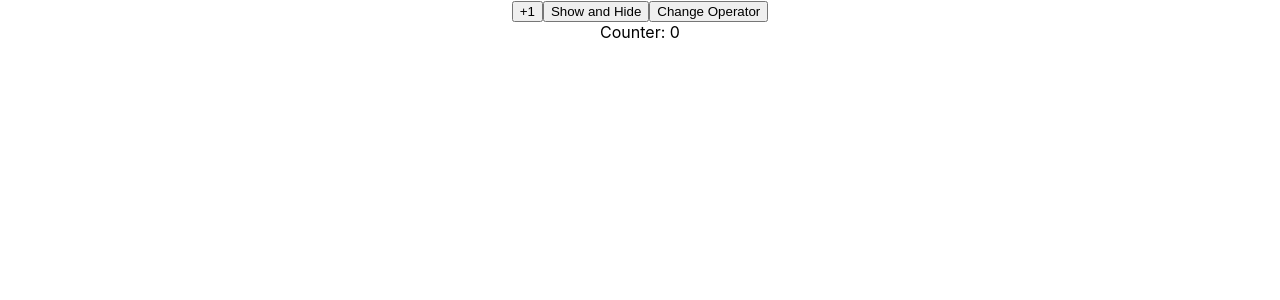
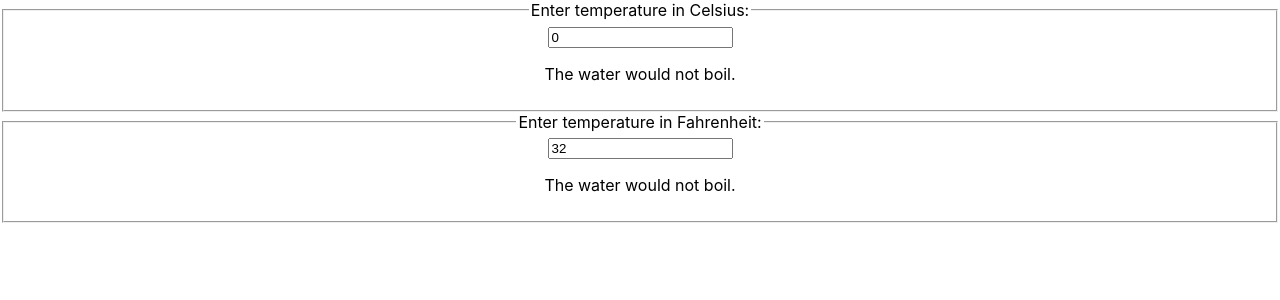
Before and after one commit to in-woong/zerobase, a React (Create React App) app in the folder lecture/react/example/my-app_CRA/: page / in a window 1280 px wide. Shown: the top 300 px of the page. Built offline with nearby package versions, Linux system fonts and the light colour scheme.

Commit message:
add 6.5/react/stateMore

```diff
--- a/lecture/react/example/my-app_CRA/src/App.js
+++ b/lecture/react/example/my-app_CRA/src/App.js
@@ -1,12 +1,14 @@
 import './App.css';
+import Calculator from './components/Calculator';
 import Counter from './components/Counter';
+import Counter2 from './components/Counter2';
 import Header from './components/Header';
 import Welcome from './components/Welcome';
 
 function App() {
   return (
     <div className='App'>
-      <Counter />
+      <Calculator />
     </div>
   );
 }
--- /dev/null
+++ b/lecture/react/example/my-app_CRA/src/components/BoilingVerdict.js
@@ -0,0 +1,17 @@
+import React from "react";
+
+export default function BoilingVerdict(props) {
+  // 섭씨
+  if (props.scale === "c") {
+    if (props.temperature >= 100) {
+      return <p>The water would boil.</p>;
+    }
+    return <p>The water would not boil.</p>;
+  }
+
+  // 화씨
+  if (props.temperature >= 212) {
+    return <p>The water would boil.</p>;
+  }
+  return <p>The water would not boil.</p>;
+}
--- /dev/null
+++ b/lecture/react/example/my-app_CRA/src/components/Calculator.js
@@ -0,0 +1,50 @@
+import React, { useState } from 'react';
+import BoilingVerdict from './BoilingVerdict';
+import TemperatureInput from './TemperatureInput';
+
+export default function Calculator() {
+  const [state, setState] = useState({
+    scale: 'c',
+    temperature: 0,
+  });
+
+  const handleTemperatureChange = (obj) => {
+    setState({ ...state, scale: obj.scale, temperature: obj.temperature });
+  };
+  const toCelsius = (fahrenheit) => {
+    return ((fahrenheit - 32) * 5) / 9;
+  };
+  const toFahrenheit = (celsius) => {
+    return (celsius * 9) / 5 + 32;
+  };
+
+  const tryConvert = (temperature, convert) => {
+    const input = parseFloat(temperature);
+    if (Number.isNaN(input)) {
+      return '';
+    }
+    const output = convert(input);
+    const rounded = Math.round(output * 1000) / 1000;
+    return rounded.toString();
+  };
+
+  const { scale, temperature } = state;
+  const celsius =
+    scale === 'f' ? tryConvert(temperature, toCelsius) : temperature;
+  const fahrenheit = 'c' ? tryConvert(temperature, toFahrenheit) : temperature;
+
+  return (
+    <>
+      <TemperatureInput
+        scale={'c'}
+        temperature={celsius}
+        onTemperatureChange={handleTemperatureChange}
+      />
+      <TemperatureInput
+        scale={'f'}
+        temperature={fahrenheit}
+        onTemperatureChange={handleTemperatureChange}
+      />
+    </>
+  );
+}
--- /dev/null
+++ b/lecture/react/example/my-app_CRA/src/components/Counter2.js
@@ -0,0 +1,25 @@
+import React, { useState } from 'react';
+
+export default function App() {
+  const [number, setNumber] = useState(1);
+
+  const add = () => setNumber((number) => number + 1);
+  const subtract = () => setNumber((number) => number - 1);
+  const multiplyBy2 = () => setNumber((number) => number * 2);
+  const multiplyBy2AndAddBy1 = () => {
+    multiplyBy2();
+    add();
+  };
+
+  return (
+    <div>
+      <h1>Number : {number}</h1>
+      <div>
+        <button onClick={add}>+ 1</button>
+        <button onClick={subtract}>- 1</button>
+        <button onClick={multiplyBy2}>*2</button>
+        <button onClick={multiplyBy2AndAddBy1}>*2 + 1</button>
+      </div>
+    </div>
+  );
+}
--- /dev/null
+++ b/lecture/react/example/my-app_CRA/src/components/TemperatureInput.js
@@ -0,0 +1,30 @@
+import React, { useState } from 'react';
+import BoilingVerdict from './BoilingVerdict';
+
+const scaleNames = {
+  c: 'Celsius', // 섭씨
+  f: 'Fahrenheit', // 화씨
+};
+
+export default function TemperatureInput(props) {
+  function handleChange(e) {
+    // setTemperature(e.target.value);
+    props.onTemperatureChange({
+      scale: props.scale,
+      temperature: e.target.value,
+    });
+  }
+
+  const scale = scaleNames[props.scale];
+
+  return (
+    <fieldset>
+      <legend>Enter temperature in {scale}:</legend>
+      <input value={props.temperature} onChange={handleChange} />
+      <BoilingVerdict
+        scale={props.scale}
+        temperature={parseFloat(props.temperature)}
+      />
+    </fieldset>
+  );
+}
```
Also changed, not shown: 1 other file (tests, documents, lock files or other folders).
